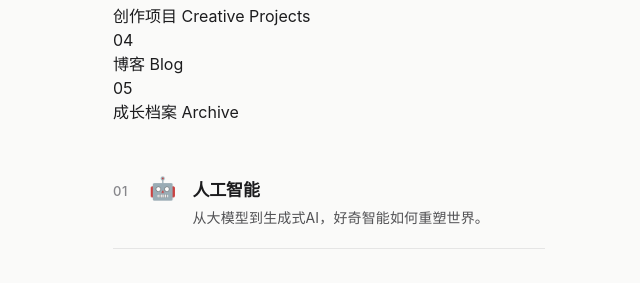
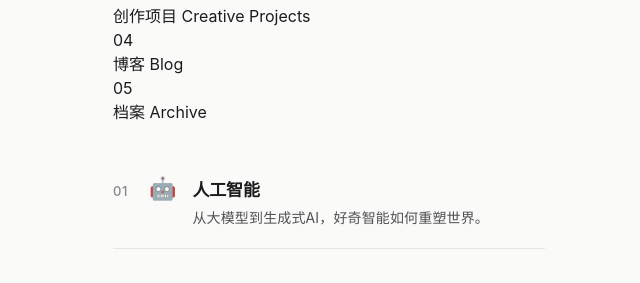
Before and after one commit to Jerry-Future666/Jerryhome, a Jekyll site: the page built from index.md, in a window 1280 px wide. Shown: the part 691-974 px from the top of the page, without its empty margins (311-951 px from the left). Built offline with Jekyll 4.4.1, drawn with Linux system fonts in a browser that asks for light colours.

Commit message:
Update explore naming

```diff
--- a/_includes/explore.html
+++ b/_includes/explore.html
@@ -33,7 +33,7 @@
     <div class="explore-item" data-animate-child>
         <span class="explore-index">05</span>
         <div class="explore-content">
-            <div class="explore-title">成长档案 Archive</div>
+            <div class="explore-title">档案 Archive</div>
         </div>
     </div>
 
```
